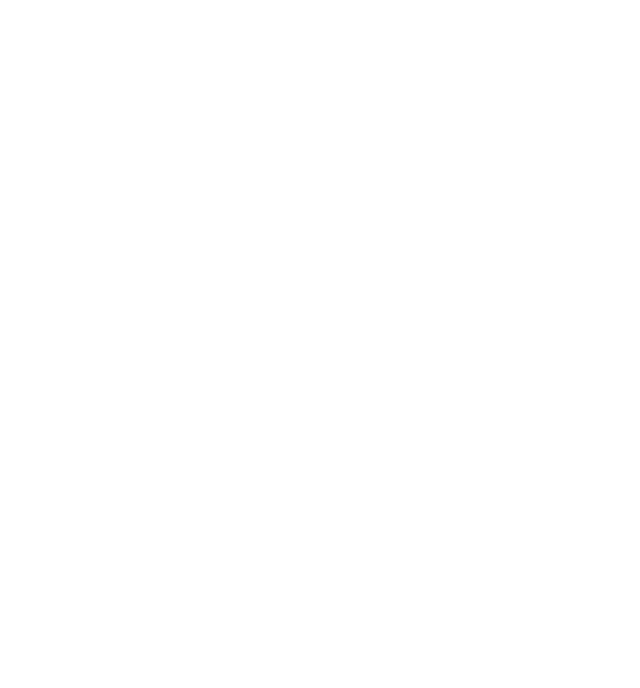
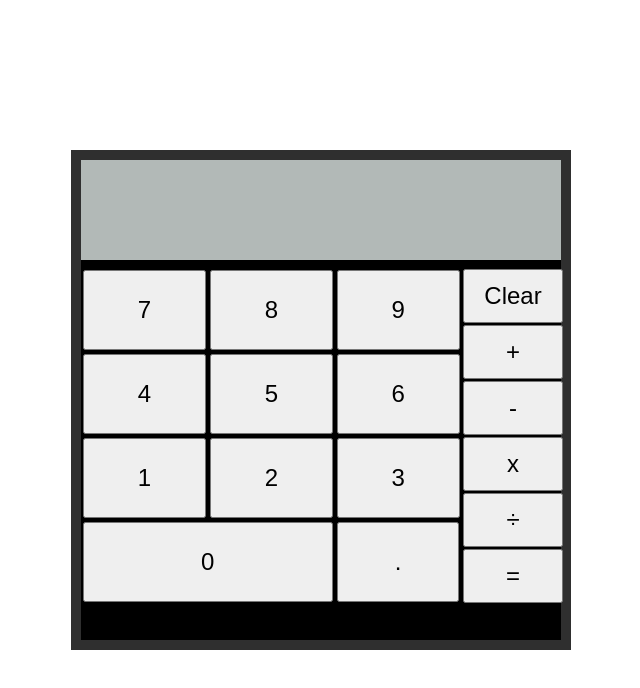
Before and after one commit to JasneetSingh1/calculator, a plain HTML site: page index.html in a window 1280 px wide. Shown: the whole page, without its empty margins (319-959 px from the left). Drawn offline with Linux system fonts and the light colour scheme.

Commit message:
Add logic so only one decimal can be included Multuple decimals would result in issues when doing calculations, limited user to only adding one decimal per number

```diff
--- a/index.html
+++ b/index.html
@@ -2,11 +2,38 @@
 <html lang="en">
 <head>
     <meta charset="UTF-8">
+    <link rel="stylesheet" href="style.css">
     <meta name="viewport" content="width=device-width, initial-scale=1.0">
     <title>Calc Ya Later</title>
 </head>
 <body>
+    <div class="container">
+        <div id="display" value="display"></div>
+        <div class="calc-buttons">
+            <div class="numbers">
+                <button class="number" value="7">7</button>
+                <button class="number" value="8">8</button>
+                <button class="number" value="9">9</button>
+                <button class="number" value="4">4</button>
+                <button class="number" value="5">5</button>
+                <button class="number" value="6">6</button>
+                <button class="number" value="1">1</button>
+                <button class="number" value="2">2</button>
+                <button class="number" value="3">3</button>
+                <button class="number zero" value="0">0</button>
+                <button class="number " value=".">.</button>
+            </div>
+            <div class="operators">
+                <button class="operation clear">Clear</button>
+                <button class="operation">+</button>
+                <button class="operation">-</button>
+                <button class="operation">x</button>
+                <button class="operation">÷</button>
+                <button class="operation">=</button>
 
+            </div>
+        </div>
+    </div>
 </body>
 <script src="index.js"></script>
 </html>
--- a/index.js
+++ b/index.js
@@ -17,6 +17,27 @@ function divide(a,b){
 let numberOne;
 let numberTwo;
 let operator;
+
+const numbers = document.querySelector('.numbers');
+const display = document.querySelector('#display')
+const clear = document.querySelector('.clear');
+
+clear.addEventListener('click', () => display.textContent = '');
+
+numbers.addEventListener('click', (e) =>{
+    if(e.target.value == '.' && display.innerText.includes('.')){
+        display.innerText = display.innerText;
+    }
+
+    else if(e.target.value == '.' && !display.innerText.includes('.')){
+        display.innerText = display.innerText + e.target.value;
+    }
+    else{
+        display.innerText = display.innerText + e.target.value;
+    }
+
+})
+
 
 function operate(numberOne, operator, numberTwo){
     let result;
--- /dev/null
+++ b/style.css
@@ -0,0 +1,81 @@
+*{
+    box-sizing: border-box;
+    padding: 0;
+    margin: 0;
+}
+
+body{
+    height: 100vh;
+    display: flex;
+    justify-content: center;
+    align-items: center;
+    background-color: #fff;
+}
+
+.container{
+   display: flex;
+   flex-direction: column;
+   width: 500px;
+   height: 500px;
+   border: 10px solid rgba(47, 47, 47, 1);
+   background-color: black;
+}
+
+#display{
+    width: 100%;
+    height: 100px;
+    background-color: #b2b9b7;
+    margin-bottom: 8px;
+}
+
+.calc-buttons{
+    display: flex;
+
+}
+
+button{
+    font-size: 24px;
+}
+
+.numbers{
+  display: flex;
+  flex-direction: row;
+  /* justify-content: space-between; */
+    width: 80%;
+    flex-wrap: wrap;
+}
+
+.operators{
+
+    display: flex;
+    flex-direction: column;
+    width: 20%;
+    align-items: center;
+}
+
+.number{
+    width: 32%;
+    height: 80px;
+    margin: 2px;
+}
+
+.zero{
+    width: 65%;
+}
+
+.operation{
+    width: 100px;
+    height: 100%;
+    margin: 1px 0px;
+
+}
+
+/* DISPLAY */
+
+#display{
+    font-size: 80px;
+
+    display: flex;
+    justify-content: end;
+    align-items: end;
+}
```
